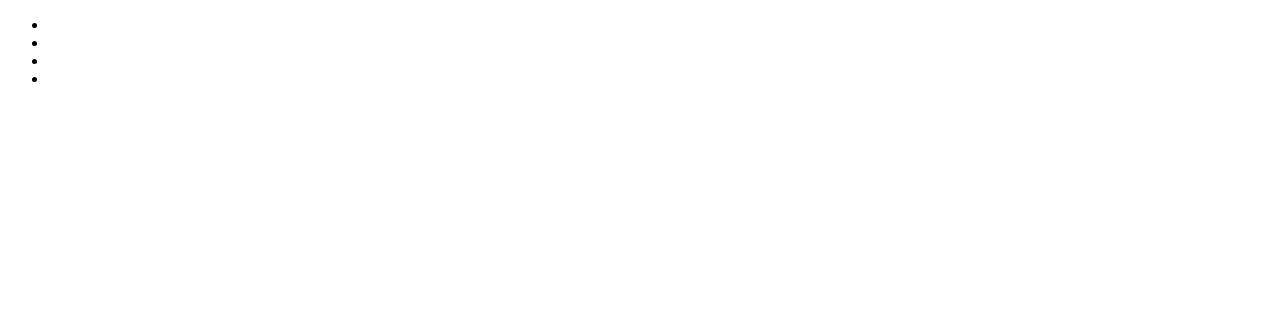
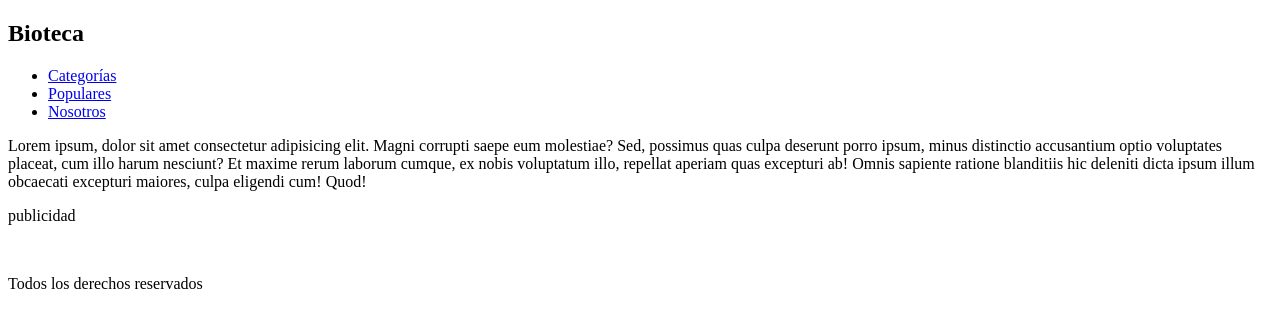
Before and after one commit to Matute06/Desarrollo-WEB, a plain HTML site: page index.html in a window 1280 px wide. Drawn offline with Linux system fonts and the light colour scheme.

Commit message:
Prueba git 02

```diff
--- a/index.html
+++ b/index.html
@@ -3,30 +3,34 @@
 <head>
     <meta charset="UTF-8">
     <meta name="viewport" content="width=device-width, initial-scale=1.0">
-    <title>Botanica</title>
+    <title>Bioteca</title>
 </head>
 <body>
     <!-- falso body -->
     <div class="div_body">
         <header class="encabezado">
             <nav class="navegador">
+                <h1>Bioteca</h1>
                 <ul>
-                    <li></li>
-                    <li></li>
-                    <li></li>
-                    <li></li>
+                    <li><a href="./pages/categorias.html">Categorías</a></li>
+                    <li><a href="./pages/populares.html">Populares</a></li>
+                    <li><a href="./pages/nosotros.html">Nosotros</a></li>
                 </ul>
             </nav>
         </header>
 
         <main class="main">
+            <p>Lorem ipsum, dolor sit amet consectetur adipisicing elit. Magni corrupti saepe eum molestiae? Sed, possimus quas culpa deserunt porro ipsum, minus distinctio accusantium optio voluptates placeat, cum illo harum nesciunt?
+            Et maxime rerum laborum cumque, ex nobis voluptatum illo, repellat aperiam quas excepturi ab! Omnis sapiente ratione blanditiis hic deleniti dicta ipsum illum obcaecati excepturi maiores, culpa eligendi cum! Quod!</p>
+        </main>
 
-        </main>
         <section class="publicidad">
+            <p>publicidad</p>
+            <img src="" alt="">
+        </section>
 
-        </section>
         <footer class="footer">
-
+            <p>Todos los derechos reservados</p>
         </footer>
     </div>
 </body>
```
Also changed, not shown: pages/categorias.html (added), pages/nosotros.html (added), pages/populares.html (added).
